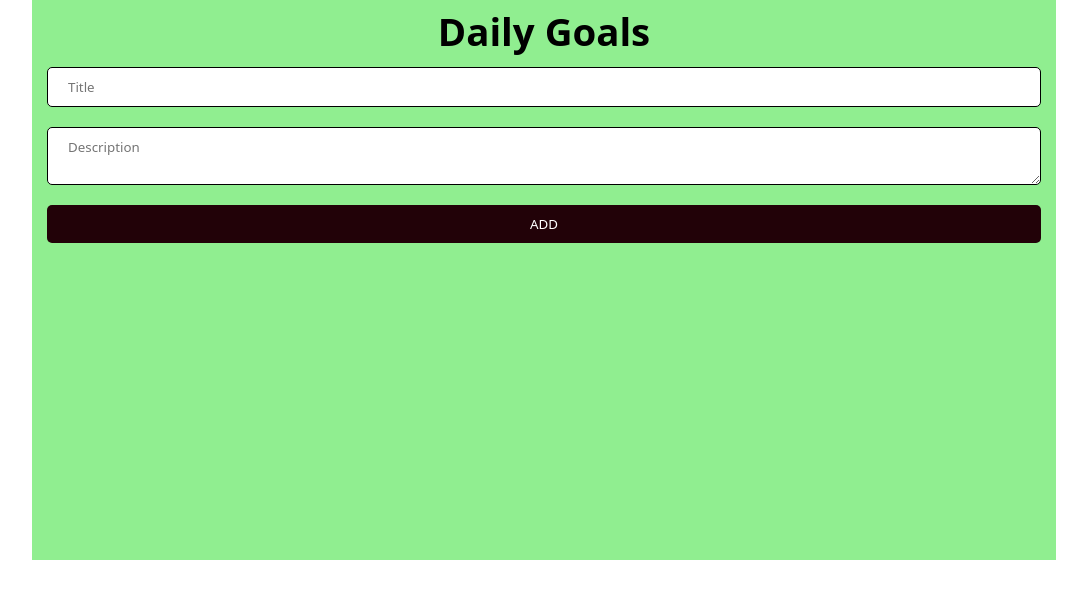
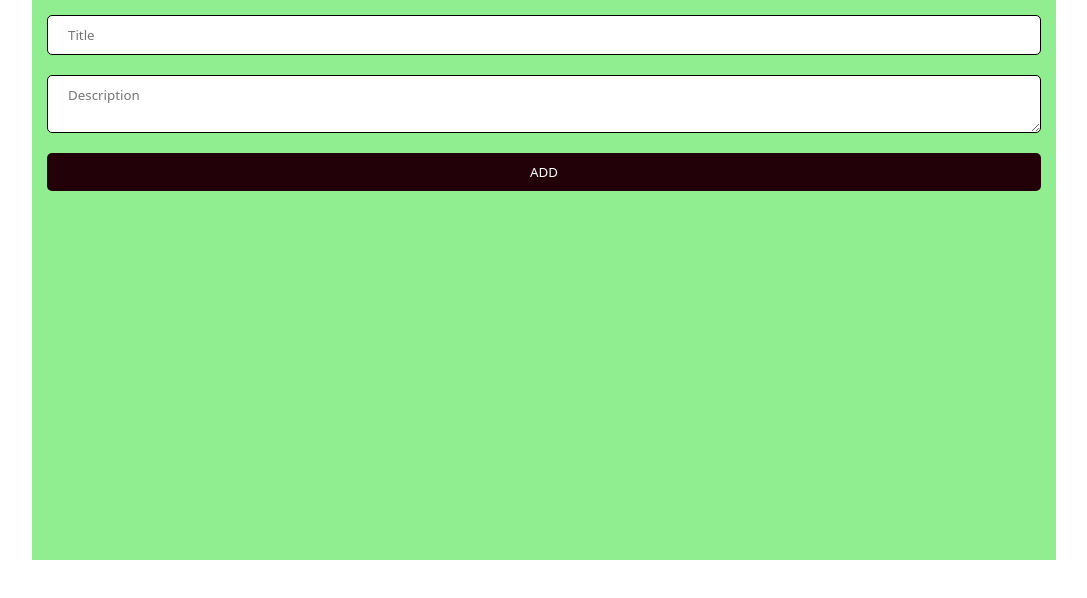
Before and after one commit to rajat10-ux/todo_list, a React (Create React App) app: page / in a window 1280 px wide. Shown: the top 598 px of the page, without its empty margins (96-1183 px from the left). Built offline with nearby package versions, Linux system fonts and the light colour scheme.

Commit message:
Update SecondHome.jsx

```diff
--- a/src/SecondHome.jsx
+++ b/src/SecondHome.jsx
@@ -27,7 +27,7 @@ useEffect(()=>{
 },[tasks]);
     return (
     <div className='container'>
-    <h1>Daily Goals</h1>
+
       <form onSubmit={submitHandler}>
         <input
         type='text'
```
